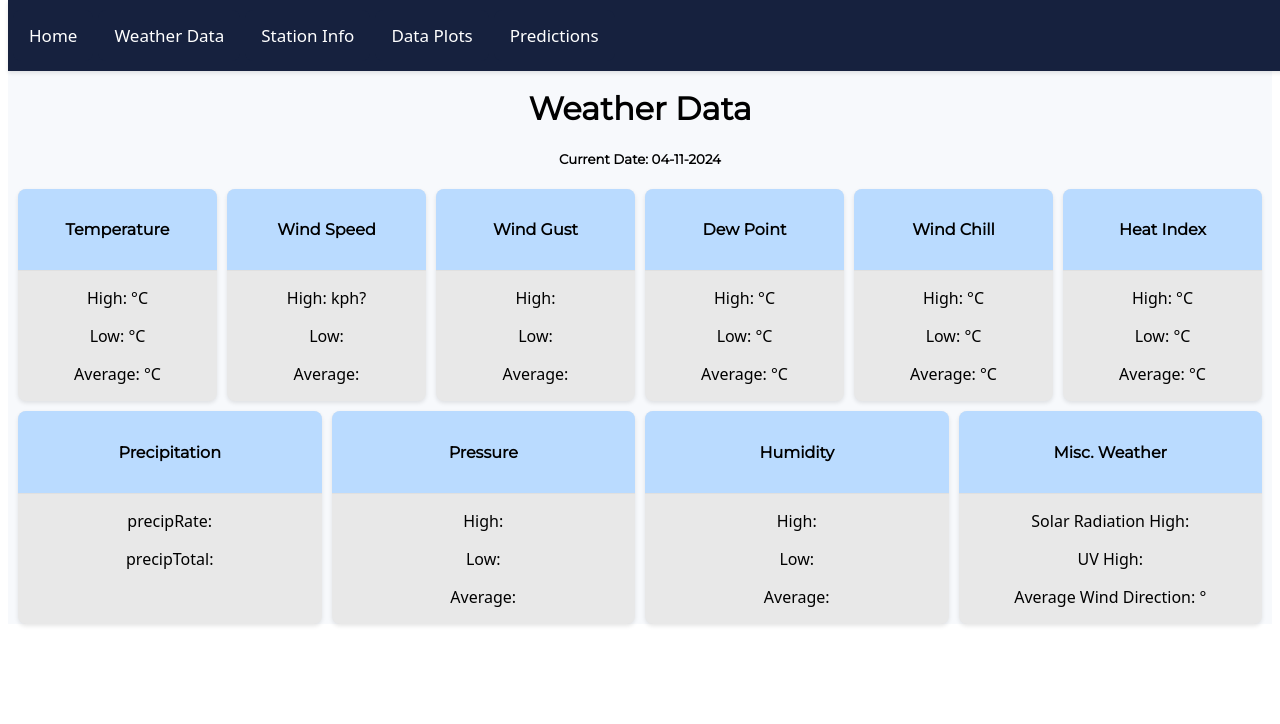
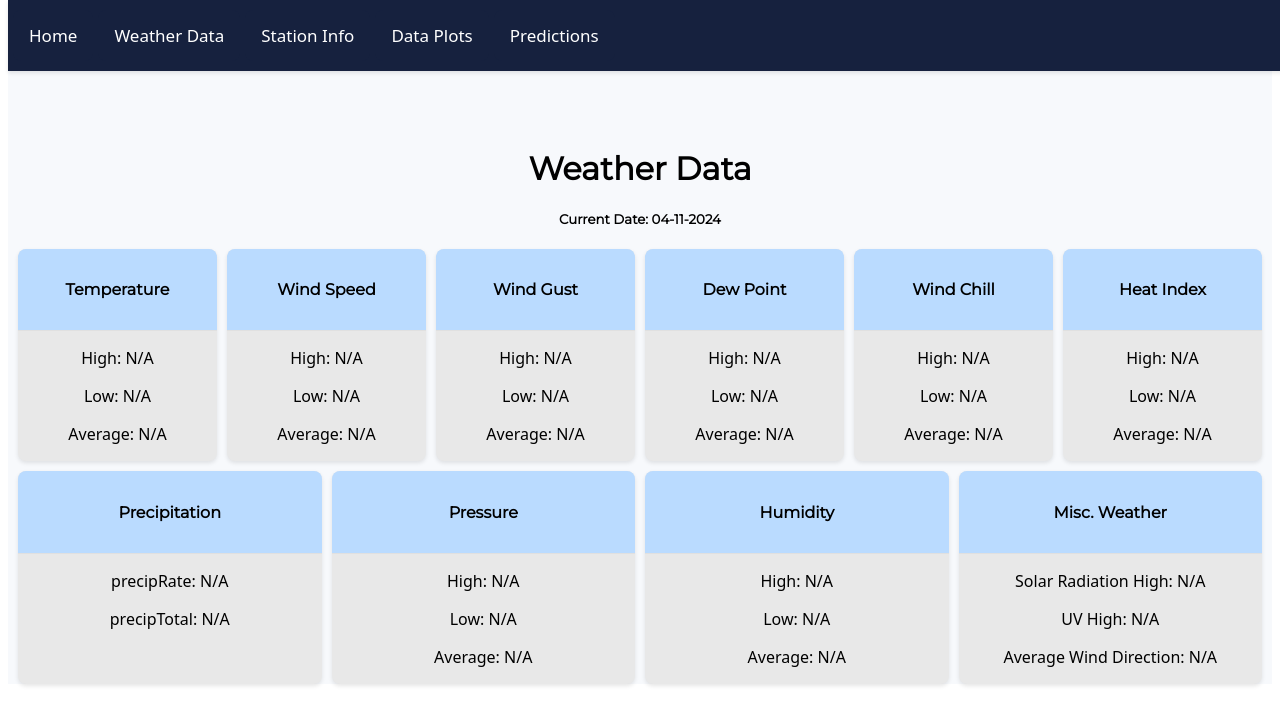
Before and after one commit to s-b-i-t/farm_dashboard, a React (Create React App) app: page /weather in a window 1280 px wide. Shown: the top 724 px of the page. Built offline with nearby package versions, Linux system fonts and the light colour scheme; no server answers.

Commit message:
David: more styling across pages (mostly home and ML)

```diff
--- a/src/App.css
+++ b/src/App.css
@@ -24,6 +24,13 @@ h1, h2, h3 {
 
 h4, h5, h6 {
   font-family: var(--md-sys-typescale-title-font);
+}
+
+.image-container {
+  max-width: 100%; /* Image will resize to fit its container */
+  max-height: 100%; /* Image will resize to fit its container */
+  border-radius: 8px;
+  box-shadow: 0 2px 4px rgba(0, 0, 0, 0.1);
 }
 
 .container {
--- a/src/home.js
+++ b/src/home.js
@@ -1,21 +1,45 @@
 //home.js
+import image1 from './images/springvalleylogo.jpg'
+import image2 from './images/svsfbanner.jpg'
 
 const HomePage = () => {
   return (
-    <div style={{  marginLeft: '100px', marginRight: '100px' }}>
-      <h1>Home (WIP)</h1>
-      <img src="./springvalleylogo.jpg" alt="Spring Valley Student Farm Logo"></img>
-      <h2>About the Project</h2>
+    <div className="container" style={{  marginLeft: '100px', marginRight: '100px' }}>
+
+      <h1>Home</h1>
+
+      <img src={image2} alt="Spring Valley Student Farm Mission" class="image-container"></img>
+
+      <div class="weather-container">
+          <div class="weather-group">
+            <div class="weather-header">
+              <h2>About the Farm</h2>
               <h3>Spring Valley Student Farm</h3>
-      <p>The Spring Valley Student Farm (SVSF) is a vegetable farm owned by The University of Connecticut
+            </div>
+
+            <div style={{  marginLeft: '10px', marginRight: '10px' }}>
+              <p>
+              The Spring Valley Student Farm (SVSF) is a vegetable farm owned by The University of Connecticut
               and run by 11 residential student farmers, managed by Jessica Larkin-Wells. The farm was founded in
               the Spring of 2010 and since then has provided the University of Connecticut’s dining halls with
               fresh produce. Significant developments have arisen in the world of agricultural technology,
               including precision agriculture. Precision agriculture is defined as the application of information,
               technology, and management to optimize crop production. The farm currently does not utilize precision
               agriculture so applications of this practice promise vast improvements for crop yield.</p>
+            </div>
+          </div>
+      </div>
 
+      <img src={image1} alt="Spring Valley Student Farm Mission" class="image-container"></img>
+
+      <div class="weather-container">
+          <div class="weather-group">
+            <div class="weather-header">
+              <h2>About the Project</h2>
               <h3>Senior Design Project Team 23</h3>
+            </div>
+
+            <div style={{  marginLeft: '10px', marginRight: '10px' }}>
             <p>
               We aim to collect, store and manage data from our local weather station that measures and records live
               agricultural metrics such as air temperature, humidity, rainfall, solar radiation, wind direction and
@@ -31,7 +55,12 @@ const HomePage = () => {
               full week before the first frost on campus. For this reason it is integrally important to use the data
               we collect on the farm to better understand how our microclimate is different from the surrounding area
               and how that microclimate affects our practices and crop growth.</p>
-      <img src="./svsfbanner.jpg" alt="Spring Valley Student Farm Banner"></img>
+            </div>
+          </div>
+      </div>
+
+      <br></br>
+
     </div>
 
   );
--- a/src/ml.js
+++ b/src/ml.js
@@ -26,6 +26,12 @@ const App = () => {
           {
             label: "Soil Temperature",
             data: [currentData, warmSeasonPrediction, coldSeasonPrediction],
+            backgroundColor: [  // Specify the background colors for each bar
+              'rgba(255, 206, 86, 0.6)', // Yellow
+              'rgba(255, 99, 132, 0.6)', // Red
+              'rgba(54, 162, 235, 0.6)', // Blue
+
+            ],
             fill: false,
             borderColor: "rgba(75,192,192,1)",
             pointRadius: 5,
@@ -68,21 +74,30 @@ const App = () => {
 
   return (
     <div className="container">
+      <h1>Soil Temperature Prediction</h1>
       <div id="weather-data">
         <div id="soil-temp-prediction">
-          <h2>Soil Temperature Prediction</h2>
+
           {soilTempPrediction && (
-            <div>
-              <p>Warm Season Prediction:</p>
+            <div class="weather-container">
+              <div class="weather-group">
+                <div class="weather-header">
+                  <h4>Warm Season Prediction:</h4>
+                </div>
                 <ul style={{ listStyleType: 'none', padding: 0 }}>
                   <li>Air Temperature: {soilTempPrediction.warm_season.air_temperature}</li>
                   <li>Soil Temperature: {soilTempPrediction.warm_season.soil_temperature}</li>
                 </ul>
-              <p>Cold Season Prediction:</p>
+              </div>
+              <div class="weather-group">
+                <div class="weather-header">
+                  <h4>Cold Season Prediction:</h4>
+                </div>
                 <ul style={{ listStyleType: 'none', padding: 0 }}>
                   <li>Air Temperature: {soilTempPrediction.cold_season.air_temperature}</li>
                   <li>Soil Temperature: {soilTempPrediction.cold_season.soil_temperature}</li>
                 </ul>
+              </div>
             </div>
           )}
 
--- a/src/station_info.js
+++ b/src/station_info.js
@@ -3,7 +3,7 @@ import React from 'react';
 
 const DisplayStationInfo = ({stationInfo}) => {
     return (
-      <div>
+      <div className="container">
         <h1>Station Information</h1>
         <div class="weather-container">
           <div class="weather-group">
--- a/src/utility.js
+++ b/src/utility.js
@@ -5,7 +5,7 @@ export function getCurrentDateString() {
   const month = (now.getMonth() + 1).toString().padStart(2, '0');
   const day = now.getDate().toString().padStart(2, '0');
 
-  return "20240313"
+  return "20240408"
   // return `${year}${month}${day}`;
 }
 
--- a/src/weather_data.js
+++ b/src/weather_data.js
@@ -3,8 +3,14 @@ import React from 'react';
 import {parseDate} from './utility.js';
 
 const DisplayWeatherData = ({ weatherData, stationInfo }) =>{
+
+    const checkUndefined = (value,unit) => {
+      if (value === undefined) {return "N/A";}
+      else {return value+unit;}
+    };
+
     return (
-      <div>
+      <div className="container">
         <h1> Weather Data </h1>
       <h5> Current Date: {parseDate()}</h5>
 
@@ -14,84 +20,84 @@ const DisplayWeatherData = ({ weatherData, stationInfo }) =>{
               <h4>Temperature</h4>
             </div>
             <div>
-              <p>High: {weatherData?.tempHigh}°C</p>
-              <p>Low: {weatherData?.tempLow}°C</p>
-              <p>Average: {weatherData?.tempAvg}°C</p>
+              <p>High: {checkUndefined(weatherData?.tempHigh,"°C")}</p>
+              <p>Low: {checkUndefined(weatherData?.tempLow,"°C")}</p>
+              <p>Average: {checkUndefined(weatherData?.tempAvg,"°C")}</p>
             </div>
           </div>
           <div class="weather-group">
             <div class="weather-header">
               <h4>Wind Speed</h4>
             </div>
-            <p>High: {weatherData?.windspeedHigh} kph? </p>
-            <p>Low: {weatherData?.windspeedLow} </p>
-            <p>Average: {weatherData?.windspeedAvg} </p>
+            <p>High: {checkUndefined(weatherData?.windspeedHigh,"mph")}</p>
+            <p>Low: {checkUndefined(weatherData?.windspeedLow,"mph")} </p>
+            <p>Average: {checkUndefined(weatherData?.windspeedAvg,"mph")} </p>
           </div>
           <div class="weather-group">
             <div class="weather-header">
               <h4>Wind Gust</h4>
             </div>
-            <p>High: {weatherData?.windgustHigh} </p>
-            <p>Low: {weatherData?.windgustLow} </p>
-            <p>Average: {weatherData?.windgustAvg} </p>
+            <p>High: {checkUndefined(weatherData?.windgustHigh,"mph")} </p>
+            <p>Low: {checkUndefined(weatherData?.windgustLow,"mph")} </p>
+            <p>Average: {checkUndefined(weatherData?.windgustAvg,"mph")} </p>
           </div>
           <div class="weather-group">
             <div class="weather-header">
               <h4>Dew Point</h4>
             </div>
-            <p>High: {weatherData?.dewptHigh}°C </p>
-            <p>Low: {weatherData?.dewptLow}°C </p>
-            <p>Average: {weatherData?.dewptAvg}°C </p>
+            <p>High: {checkUndefined(weatherData?.dewptHigh,"°C")} </p>
+            <p>Low: {checkUndefined(weatherData?.dewptLow,"°C")} </p>
+            <p>Average: {checkUndefined(weatherData?.dewptAvg,"°C")} </p>
           </div>
           <div class="weather-group">
             <div class="weather-header">
               <h4>Wind Chill</h4>
             </div>
-            <p>High: {weatherData?.windchillHigh}°C </p>
-            <p>Low: {weatherData?.windchillLow}°C </p>
-            <p>Average: {weatherData?.windchillAvg}°C </p>
+            <p>High: {checkUndefined(weatherData?.windchillHigh,"°C")} </p>
+            <p>Low: {checkUndefined(weatherData?.windchillLow,"°C")} </p>
+            <p>Average: {checkUndefined(weatherData?.windchillAvg,"°C")} </p>
           </div>
           <div class="weather-group">
             <div class="weather-header">
               <h4>Heat Index</h4>
             </div>
-            <p>High: {weatherData?.heatindexHigh}°C </p>
-            <p>Low: {weatherData?.heatindexLow}°C </p>
-            <p>Average: {weatherData?.heatindexAvg}°C </p>
+            <p>High: {checkUndefined(weatherData?.heatindexHigh,"°C")} </p>
+            <p>Low: {checkUndefined(weatherData?.heatindexLow,"°C")} </p>
+            <p>Average: {checkUndefined(weatherData?.heatindexAvg,"°C")} </p>
           </div>
+        </div>
 
-        </div>
         <div class="weather-container">
           <div class="weather-group">
             <div class="weather-header">
               <h4>Precipitation</h4>
             </div>
-            <p>precipRate: {weatherData?.precipRate}</p>
-            <p>precipTotal: {weatherData?.precipTotal}</p>
+            <p>precipRate: {checkUndefined(weatherData?.precipRate,"in/hr")}</p>
+            <p>precipTotal: {checkUndefined(weatherData?.precipTotal,"in")}</p>
           </div>
           <div class="weather-group">
             <div class="weather-header">
               <h4>Pressure</h4>
             </div>
-            <p>High: {weatherData?.pressureHigh} </p>
-            <p>Low: {weatherData?.pressureLow} </p>
-            <p>Average: {weatherData?.pressureAvg} </p>
+            <p>High: {checkUndefined(weatherData?.pressureHigh,"mb")} </p>
+            <p>Low: {checkUndefined(weatherData?.pressureLow,"mb")} </p>
+            <p>Average: {checkUndefined(weatherData?.pressureAvg,"mb")} </p>
           </div>
           <div class="weather-group">
             <div class="weather-header">
               <h4>Humidity</h4>
             </div>
-              <p>High: {stationInfo?.humidityHigh}</p>
-              <p>Low: {stationInfo?.humidityLow}</p>
-              <p>Average: {stationInfo?.humidityAvg}</p>
+              <p>High: {checkUndefined(stationInfo?.humidityHigh,"%")}</p>
+              <p>Low: {checkUndefined(stationInfo?.humidityLow,"%")}</p>
+              <p>Average: {checkUndefined(stationInfo?.humidityAvg,"%")}</p>
           </div>
           <div class="weather-group">
             <div class="weather-header">
               <h4>Misc. Weather</h4>
             </div>
-              <p>Solar Radiation High: {stationInfo?.solarRadiationHigh}</p>
-              <p>UV High: {stationInfo?.uvHigh}</p>
-              <p>Average Wind Direction: {stationInfo?.winddirAvg}°</p>
+              <p>Solar Radiation High: {checkUndefined(stationInfo?.solarRadiationHigh,"")}</p>
+              <p>UV High: {checkUndefined(stationInfo?.uvHigh,"")}</p>
+              <p>Average Wind Direction: {checkUndefined(stationInfo?.winddirAvg,"°")}</p>
           </div>
         </div>
 
```
Lines whose indentation alone changed are shown as unchanged.
